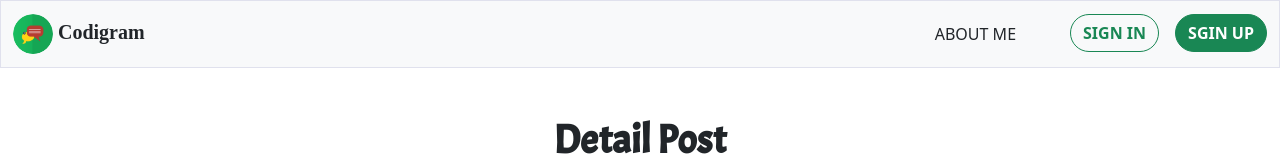
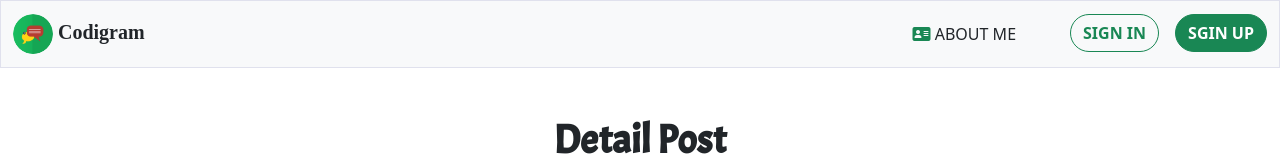
Before and after one commit to rifkiramadhan/codigram-client, a React (Create React App) app: page /post/1 in a window 1280 px wide. Shown: the top 160 px of the page. Built offline with nearby package versions, Linux system fonts and the light colour scheme; no server answers; a web font is replaced by a local one.

Commit message:
Menambahkan icon navbar

```diff
--- a/src/App.js
+++ b/src/App.js
@@ -91,19 +91,23 @@ function App() {
 
             <Navbar.Toggle className="coloring" />
 
-            <Navbar.Collapse className="justify-content-end">
+            <Navbar.Collapse className="justify-content-end fw-medium">
 
               <Nav className="justify-content-end">
                 <ul className="navbar-nav ml-auto mb-2 mb-lg-0 gap-3">
                   {!authState.status ? (
                     <>
                       <li className="nav-item">
-                        <Link
+                        <a
                           className="nav-link text-dark text-uppercase"
                           href="http://bit.ly/Rifki-Portfolio"
+                          target="_blank"
+                          rel="noreferrer"
                         >
+                          <i className="fa-solid fa-address-card text-success" />
+                          {' '}
                           About Me
-                        </Link>
+                        </a>
                       </li>
                       <li className="nav-item">
                         <Link
@@ -129,6 +133,8 @@ function App() {
                           className="nav-link text-dark text-uppercase"
                           to="/"
                         >
+                          <i className="fa-solid fa-house-user text-success" />
+                          {' '}
                           Beranda
                         </Link>
                       </li>
@@ -137,6 +143,8 @@ function App() {
                           className="nav-link text-dark text-uppercase"
                           to="/createpost"
                         >
+                          <i className="fa-solid fa-circle-plus text-success" />
+                          {' '}
                           Buat Postingan
                         </Link>
                       </li>
@@ -157,6 +165,8 @@ function App() {
                         to={`/profile/${authState.id}`}
                       >
                         {' '}
+                        <i className="fa-solid fa-user-doctor text-success" />
+                        {' '}
                         Profile
                       </Link>
                       <Link
@@ -164,6 +174,8 @@ function App() {
                         onClick={() => logout()}
                         to="/login"
                       >
+                        {' '}
+                        <i className="fa-solid fa-arrow-right-to-bracket text-danger" />
                         {' '}
                         Sign Out
                       </Link>
--- a/src/config/config.js
+++ b/src/config/config.js
@@ -1,2 +1,2 @@
-export const URL = 'https://codigram-api.herokuapp.com';
-// export const URL = 'http://localhost:3001';
+// export const URL = 'https://codigram-api.herokuapp.com';
+export const URL = 'http://localhost:3001';
--- a/src/pages/Post/Post.js
+++ b/src/pages/Post/Post.js
@@ -56,14 +56,13 @@ function Post() {
           setNewComment('');
 
           Swal.fire({
-            position: 'top-end',
             icon: 'success',
             title: 'Anda berhasil posting komentar',
-            showConfirmButton: false,
-            timer: 1500,
+            text: `Pesan dari ${postObject.username} urutan ke-${postObject.UserId}`,
           });
         }
-        window.location.reload();
+        history.push('/');
+        // window.location.reload();
       });
   };
 
@@ -73,10 +72,6 @@ function Post() {
         accessToken: localStorage.getItem('accessToken'),
       },
     }).then(() => {
-      setComments(
-        comments.filter((val) => val.id !== id),
-      );
-
       Swal.fire({
         position: 'top-end',
         icon: 'success',
@@ -84,6 +79,9 @@ function Post() {
         showConfirmButton: false,
         timer: 1500,
       });
+      setComments(
+        comments.filter((val) => val.id !== id),
+      );
     });
   };
 
```
